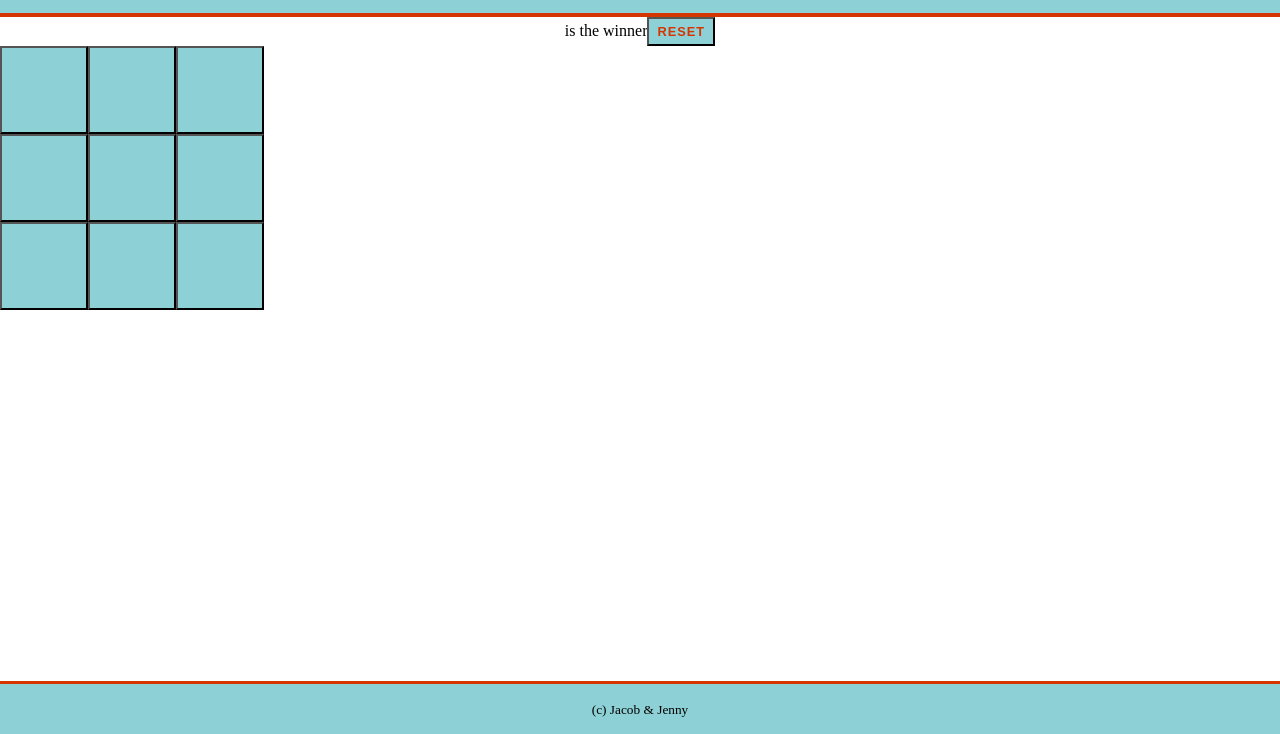
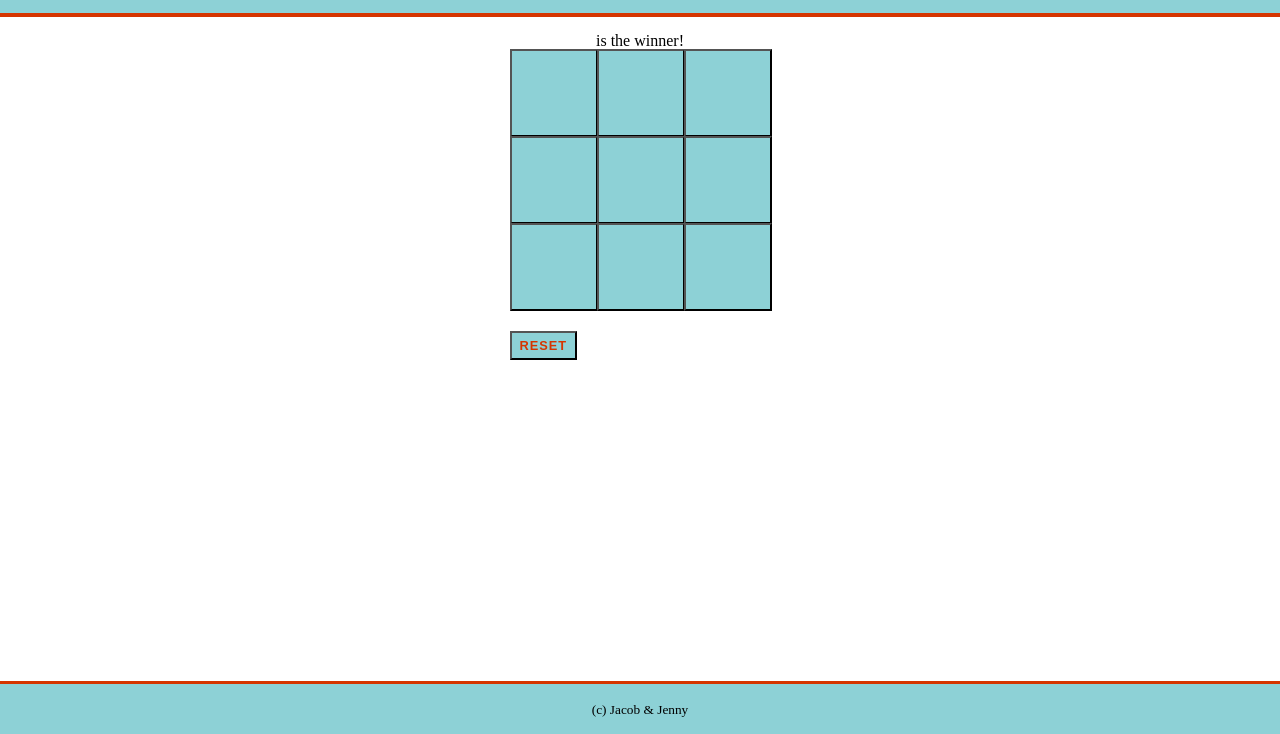
Before and after one commit to jenniferelton/redux-state-game, a React app: page / in a window 1280 px wide. Shown: the part 66-800 px from the top of the page. Built offline with nearby package versions, Linux system fonts and the light colour scheme.

Commit message:
centered the board, reset buttonworking

```diff
--- a/src/components/app/Board.js
+++ b/src/components/app/Board.js
@@ -25,8 +25,7 @@ class Board extends PureComponent {
   render() {
 
     const winResult = (this.props.winner !== 'no winner')
-      ? <section><span>{this.props.winner} is the winner</span>
-        <button className="button" onClick={() => this.handleReset()}>RESET</button></section>
+      ? <section><span>{this.props.winner} is the winner!</span></section>
       : null;
     return (
       <section>
@@ -47,6 +46,7 @@ class Board extends PureComponent {
             {this.renderSquare(7)}
             {this.renderSquare(8)}
           </div>
+          <button className="button" onClick={() => this.handleReset()}>RESET</button>
         </div>
       </section>
     );
--- a/src/components/app/Game.js
+++ b/src/components/app/Game.js
@@ -12,8 +12,10 @@ class Game extends PureComponent {
         <header>
           <h1> J&J Tic Tac Toe</h1>
         </header>
-        <div className="game-board">
-          <Board/>
+        <div className="container">
+          <div className="game-board">
+            <Board/>
+          </div>
         </div>
         <div className="game-info">
           <div></div>
--- a/src/index.css
+++ b/src/index.css
@@ -45,14 +45,21 @@ body {
   width: 88px;
   height: 88px;
   margin: 0;
+  margin-right: -1px;
+  margin-top: -1px;
+  padding: 0;
+  text-align: center;
   font-size: x-large;
   font-weight: bolder;
-  &:hover {
-    background-color:#61b8cc ;
-  }
 }
 
+.container {
+  display: flex;
+  justify-content: center;
+  margin-top: 15px;
+}
 button {
+  margin-top: 20px;
   font-size: .8rem;
   font-weight: 600;
   letter-spacing: 1px;
@@ -90,3 +97,7 @@ footer {
   background-color:#8dd1d6;
   border-top: 3px solid #D53500;
 }
+.button {
+  display: flex;
+  align-self: flex-end;
+}
```
